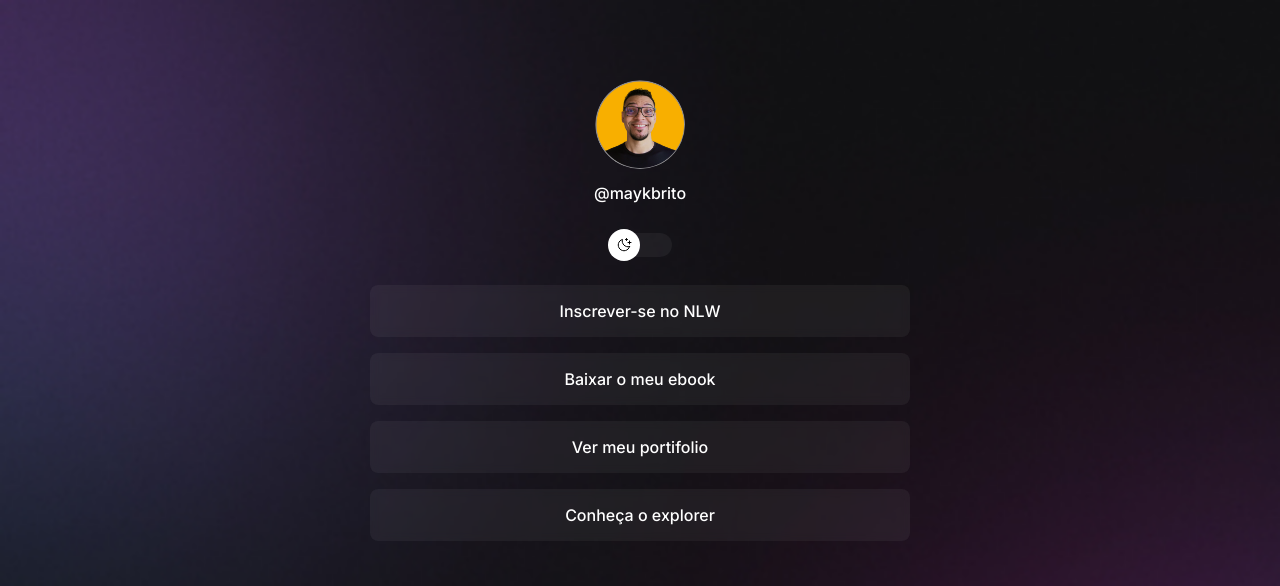
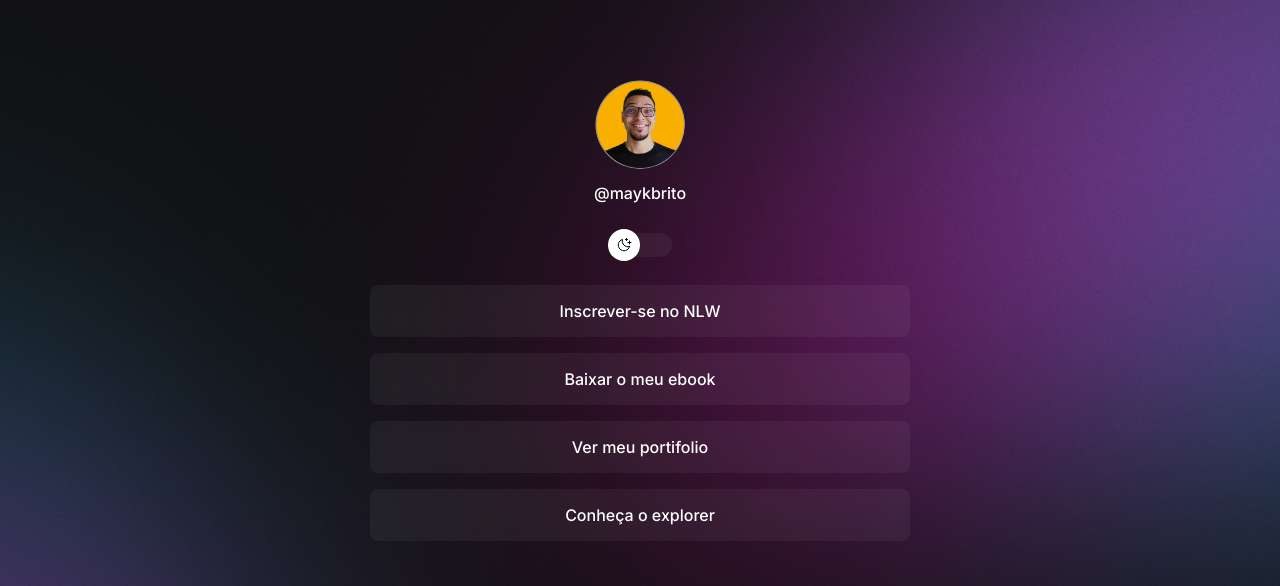
Before and after one commit to IsabelNtanda/devlinks, a plain HTML site: page index.html in a window 1280 px wide. Shown: the top 586 px of the page. Drawn offline with nearby package versions, Linux system fonts and the light colour scheme; files whose address does not match are found by name.

Commit message:
responsividade adicionada

```diff
--- a/assets/css/style.css
+++ b/assets/css/style.css
@@ -21,7 +21,6 @@
 --surface-color-hover:rgba(0, 0, 0, 0.02);
 --highlight-color:rgba(0, 0, 0, 0.1);
 --switch-bg-url:url('..//images/sun.svg');
-
 }
 body * {
   font-family: "Inter", sans-serif;
@@ -29,6 +28,7 @@ body * {
 }
 body {
   background: var(--bg-url) no-repeat top center/cover;
+   height: 100vh;
 }
 #container {
   width:100%;
@@ -131,3 +131,15 @@ padding: 24px 0;
 text-align: center;
 font-size: 14px;
 }
+
+/* media queries */
+
+@media (min-width: 700px) {
+  :root {
+    --bg-url:url(../images/bg-desktop.jpg);
+  }
+
+  .light {
+    --bg-url:url(../images/bg-desktop-light.jpg);
+  }
+}
```
